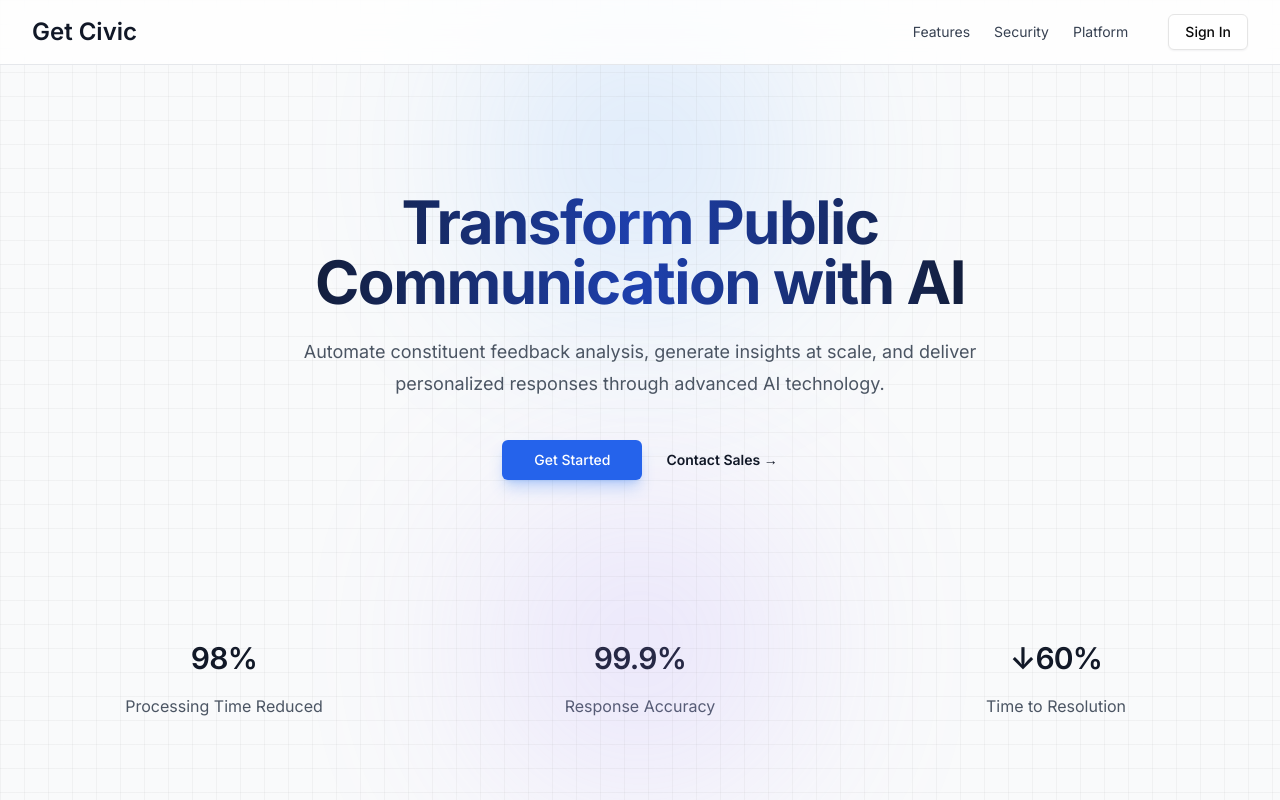
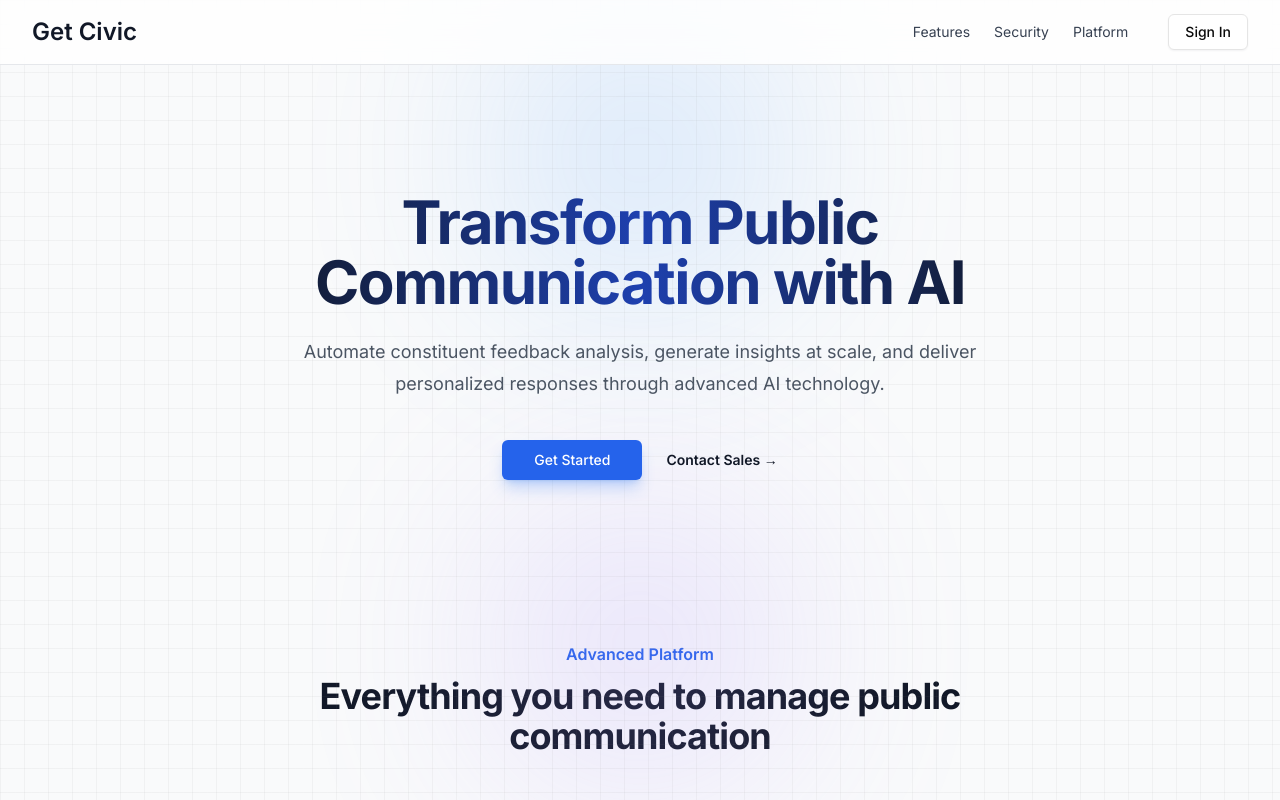
Before and after one commit to haloweavedev/get-civic, a Next.js app: page / in a window 1280 px wide. Shown: the top 800 px of the page. Built offline with nearby package versions, Linux system fonts and the light colour scheme; no server answers.

Commit message:
Cleared stats section from dashboard

```diff
--- a/src/app/page.tsx
+++ b/src/app/page.tsx
@@ -80,26 +80,6 @@ export default function Home() {
               </SignedIn>
             </div>
           </div>
-        </div>
-      </div>
-
-      {/* Stats Section */}
-      <div className="mt-32 sm:mt-40">
-        <div className="mx-auto max-w-7xl px-6 lg:px-8">
-          <dl className="grid grid-cols-1 gap-x-8 gap-y-16 text-center lg:grid-cols-3">
-            <div className="mx-auto flex max-w-xs flex-col gap-y-4">
-              <dt className="text-base leading-7 text-gray-600">Processing Time Reduced</dt>
-              <dd className="order-first text-3xl font-semibold tracking-tight text-gray-900">98%</dd>
-            </div>
-            <div className="mx-auto flex max-w-xs flex-col gap-y-4">
-              <dt className="text-base leading-7 text-gray-600">Response Accuracy</dt>
-              <dd className="order-first text-3xl font-semibold tracking-tight text-gray-900">99.9%</dd>
-            </div>
-            <div className="mx-auto flex max-w-xs flex-col gap-y-4">
-              <dt className="text-base leading-7 text-gray-600">Time to Resolution</dt>
-              <dd className="order-first text-3xl font-semibold tracking-tight text-gray-900">↓60%</dd>
-            </div>
-          </dl>
         </div>
       </div>
 
```
